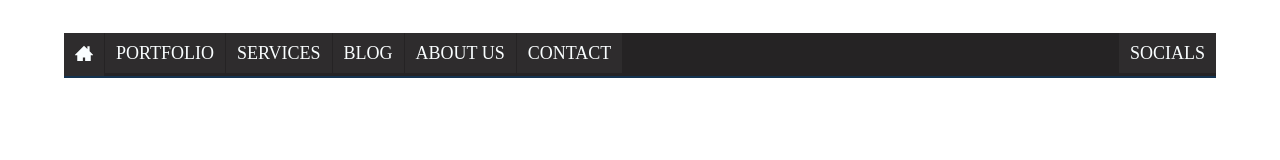
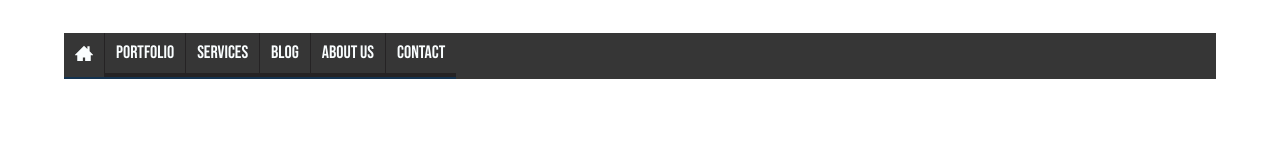
Before and after one commit to KVH276/navigatiebalk-blauw, a plain HTML site: page index.html in a window 1280 px wide. Drawn offline with nearby package versions, Linux system fonts and the light colour scheme; files whose address does not match are found by name.

Commit message:
font-family veranderd

```diff
--- a/index.html
+++ b/index.html
@@ -30,7 +30,6 @@
           <li><a href="#">Blog</a></li>
           <li><a href="#">About us</a></li>
           <li><a href="#">Contact</a></li>
-          <li><a href="#">Socials</a></li>
         </ul>
       </nav>
     </div>
--- a/styles/style.css
+++ b/styles/style.css
@@ -1,3 +1,5 @@
+@import url("https://fonts.googleapis.com/css2?family=Bebas+Neue&display=swap");
+
 body {
   padding-top: 33px;
 }
@@ -8,6 +10,11 @@ body {
   margin: 0 auto;
 }
 
+nav {
+  display: flex;
+  background-color: #363636;
+}
+
 nav ul {
   display: flex;
   background-color: #252324;
@@ -15,7 +22,7 @@ nav ul {
 }
 
 nav ul li a {
-  background-color: #2e2c2d;
+    background-color: #363636;
   padding: 11px;
   display: block;
   text-align: center;
@@ -24,12 +31,15 @@ nav ul li a {
   text-decoration: none;
   text-transform: uppercase;
   font-size: 18px;
+  font-family: Bebas Neue; sans-serif;
 }
+
 nav ul li:last-child a {
   margin-right: 0px;
 }
 nav ul li a:hover {
   color: #96cbf3;
+  background-color: #2d2b2e;
 }
 nav ul li:last-child {
   margin-left: auto;
```
